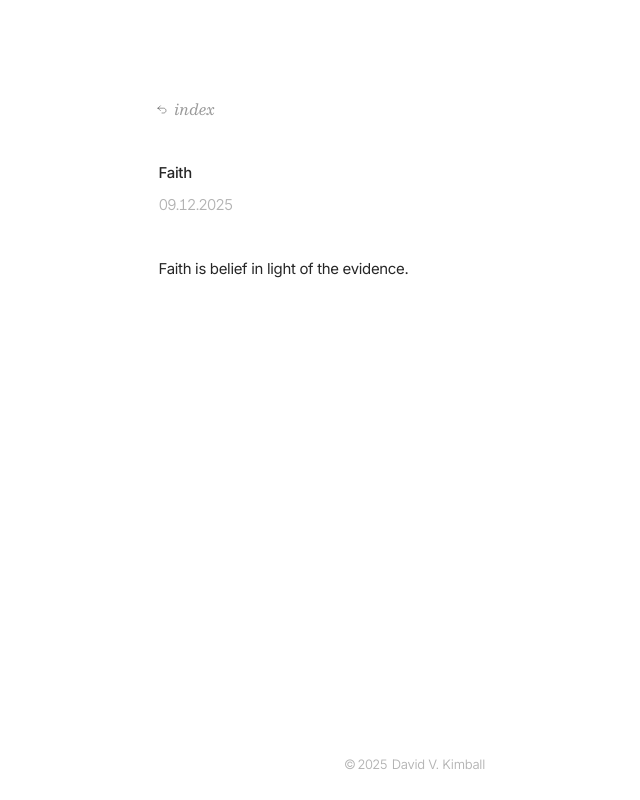
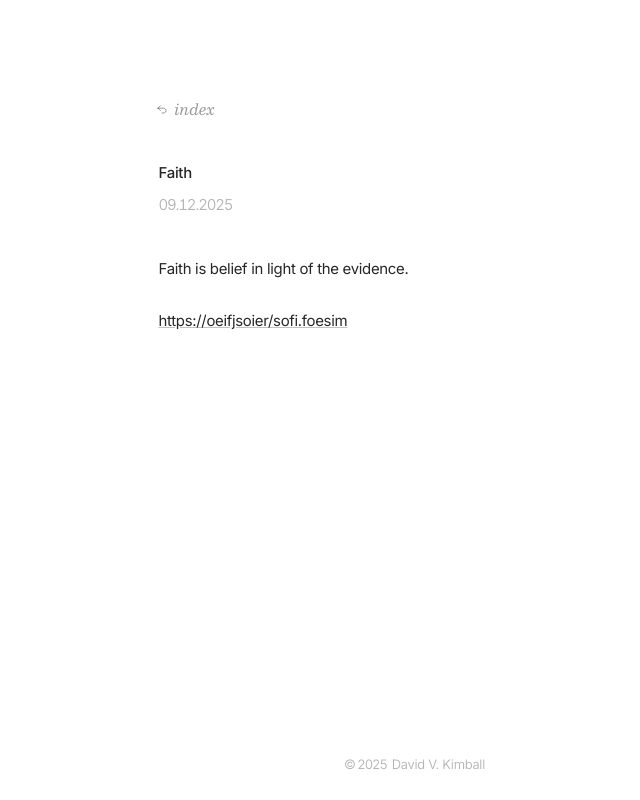
Before and after one commit to davidvkimball/david.qa, an Astro site: page /faith in a window 1280 px wide. Shown: the whole page, without its empty margins (218-858 px from the left). Built offline with nearby package versions, Linux system fonts and the light colour scheme; Astro itself is replaced by a stand-in of ours.

Commit message:
"Blog update 10/5/2025 10:44pm: 6 file(s) changed."

```diff
--- a/src/content/posts/faith.md
+++ b/src/content/posts/faith.md
@@ -3,3 +3,5 @@ title: Faith
 date: 2025-09-12
 ---
 Faith is belief in light of the evidence.
+
+https://oeifjsoier/sofi.foesim
```
Also changed, not shown: src/content/posts/.obsidian/community-plugins.json, src/content/posts/.obsidian/plugins/seo/data.json, src/content/posts/.obsidian/plugins/seo/main.js, src/content/posts/.obsidian/plugins/seo/manifest.json, src/content/posts/.obsidian/plugins/seo/styles.css.
